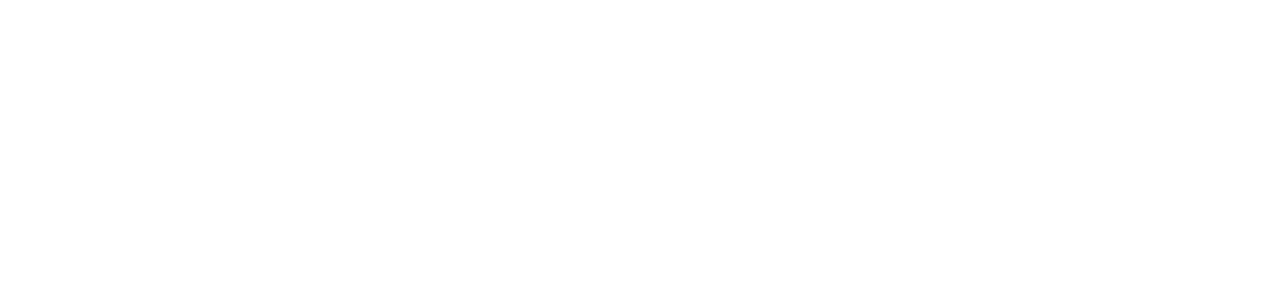
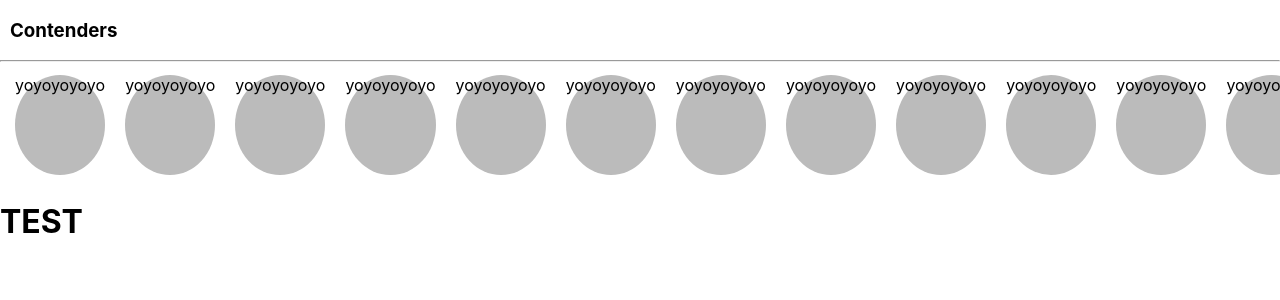
Before and after one commit to tyZulh/renaissance-contenders, a React (Create React App) app: page / in a window 1280 px wide. Shown: the top 300 px of the page. Built offline with nearby package versions, Linux system fonts and the light colour scheme.

Commit message:
contenders circle component

```diff
--- a/src/App.css
+++ b/src/App.css
@@ -1,38 +1,4 @@
-.App {
-  text-align: center;
+* {
+  padding: 0;
+  margin: 0;
 }
-
-.App-logo {
-  height: 40vmin;
-  pointer-events: none;
-}
-
-@media (prefers-reduced-motion: no-preference) {
-  .App-logo {
-    animation: App-logo-spin infinite 20s linear;
-  }
-}
-
-.App-header {
-  background-color: #282c34;
-  min-height: 100vh;
-  display: flex;
-  flex-direction: column;
-  align-items: center;
-  justify-content: center;
-  font-size: calc(10px + 2vmin);
-  color: white;
-}
-
-.App-link {
-  color: #61dafb;
-}
-
-@keyframes App-logo-spin {
-  from {
-    transform: rotate(0deg);
-  }
-  to {
-    transform: rotate(360deg);
-  }
-}
--- a/src/App.js
+++ b/src/App.js
@@ -1,9 +1,10 @@
-
+import Contenders from './Components/Contenders/Contenders'
 
 function App() {
   return (
     <div className="App">
-
+      <Contenders />
+      <h1>TEST</h1>
     </div>
   );
 }
--- /dev/null
+++ b/src/Components/Contenders/Contenders.css
@@ -0,0 +1,10 @@
+.contenders__wrapper {
+    display: flex;
+    padding: 5px;
+    margin-left: 10px;
+    overflow-x: scroll;
+}
+
+.contenders__title {
+  margin-left: 10px;
+}
--- /dev/null
+++ b/src/Components/Contenders/Contenders.js
@@ -0,0 +1,17 @@
+import ContendersCircles from './ContendersCircles';
+
+import './Contenders.css';
+
+const Contenders = ({name}) => {
+    return (
+        <div className='contenders__container'>
+            <div className='contenders__container__title'>
+                <h3 className='contenders__title'>Contenders</h3>
+                <hr className='contenders__hr'/>
+            </div>
+            <ContendersCircles />
+        </div>
+    )
+}
+
+export default Contenders;
--- /dev/null
+++ b/src/Components/Contenders/ContendersCircles.css
@@ -0,0 +1,20 @@
+.contenders__wrapper {
+    display: flex;
+    padding: 5px;
+    margin-left: 10px;
+    overflow-x: scroll;
+}
+
+.contenders__circle {
+    display: flex;
+    height: 100px;
+    width: 100px;
+    margin-right: 20px;
+    background-color: #bbb;
+    border-radius: 50%;
+    transition: 0.2s;
+  }
+
+.contenders__circle:hover {
+    transform: scale(1.1);
+}
--- /dev/null
+++ b/src/Components/Contenders/ContendersCircles.js
@@ -0,0 +1,34 @@
+import './ContendersCircles.css'
+
+const ContendersCircles = () => {
+    return (
+            <div className='contenders__wrapper'>
+                <div className='contenders__circle'>yoyoyoyoyo</div>
+                <div className='contenders__circle'>yoyoyoyoyo</div>
+                <div className='contenders__circle'>yoyoyoyoyo</div>
+                <div className='contenders__circle'>yoyoyoyoyo</div>
+                <div className='contenders__circle'>yoyoyoyoyo</div>
+                <div className='contenders__circle'>yoyoyoyoyo</div>
+                <div className='contenders__circle'>yoyoyoyoyo</div>
+                <div className='contenders__circle'>yoyoyoyoyo</div>
+                <div className='contenders__circle'>yoyoyoyoyo</div>
+                <div className='contenders__circle'>yoyoyoyoyo</div>
+                <div className='contenders__circle'>yoyoyoyoyo</div>
+                <div className='contenders__circle'>yoyoyoyoyo</div>
+                <div className='contenders__circle'>yoyoyoyoyo</div>
+                <div className='contenders__circle'>yoyoyoyoyo</div>
+                <div className='contenders__circle'>yoyoyoyoyo</div>
+                <div className='contenders__circle'>yoyoyoyoyo</div>
+                <div className='contenders__circle'>yoyoyoyoyo</div>
+                <div className='contenders__circle'>yoyoyoyoyo</div>
+                <div className='contenders__circle'>yoyoyoyoyo</div>
+                <div className='contenders__circle'>yoyoyoyoyo</div>
+                <div className='contenders__circle'>yoyoyoyoyo</div>
+                <div className='contenders__circle'>yoyoyoyoyo</div>
+                <div className='contenders__circle'>yoyoyoyoyo</div>
+                <div className='contenders__circle'>yoyoyoyoyo</div>
+            </div>
+    )
+}
+
+export default ContendersCircles
```
Also changed, not shown: 1 other file (tests, documents, lock files or other folders).
